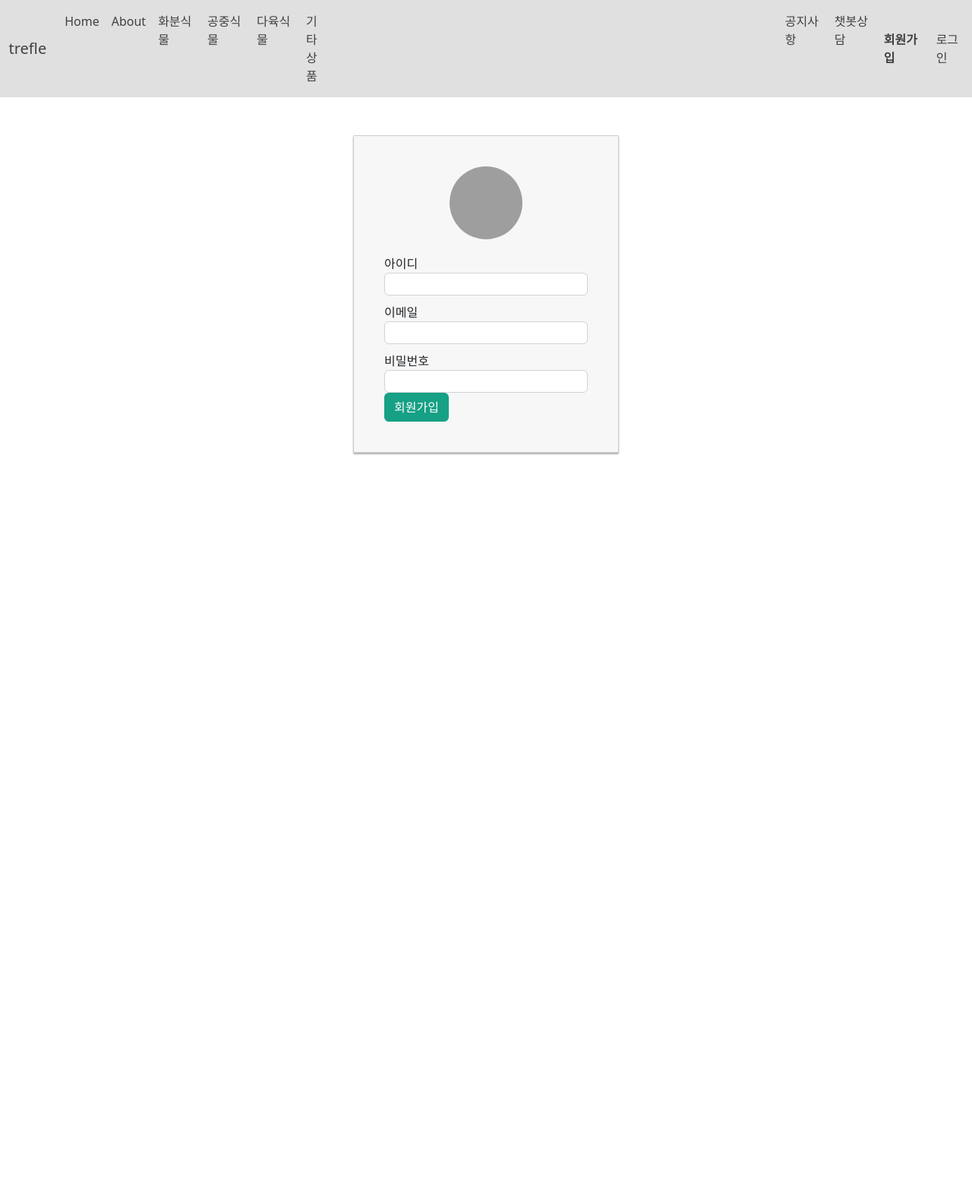
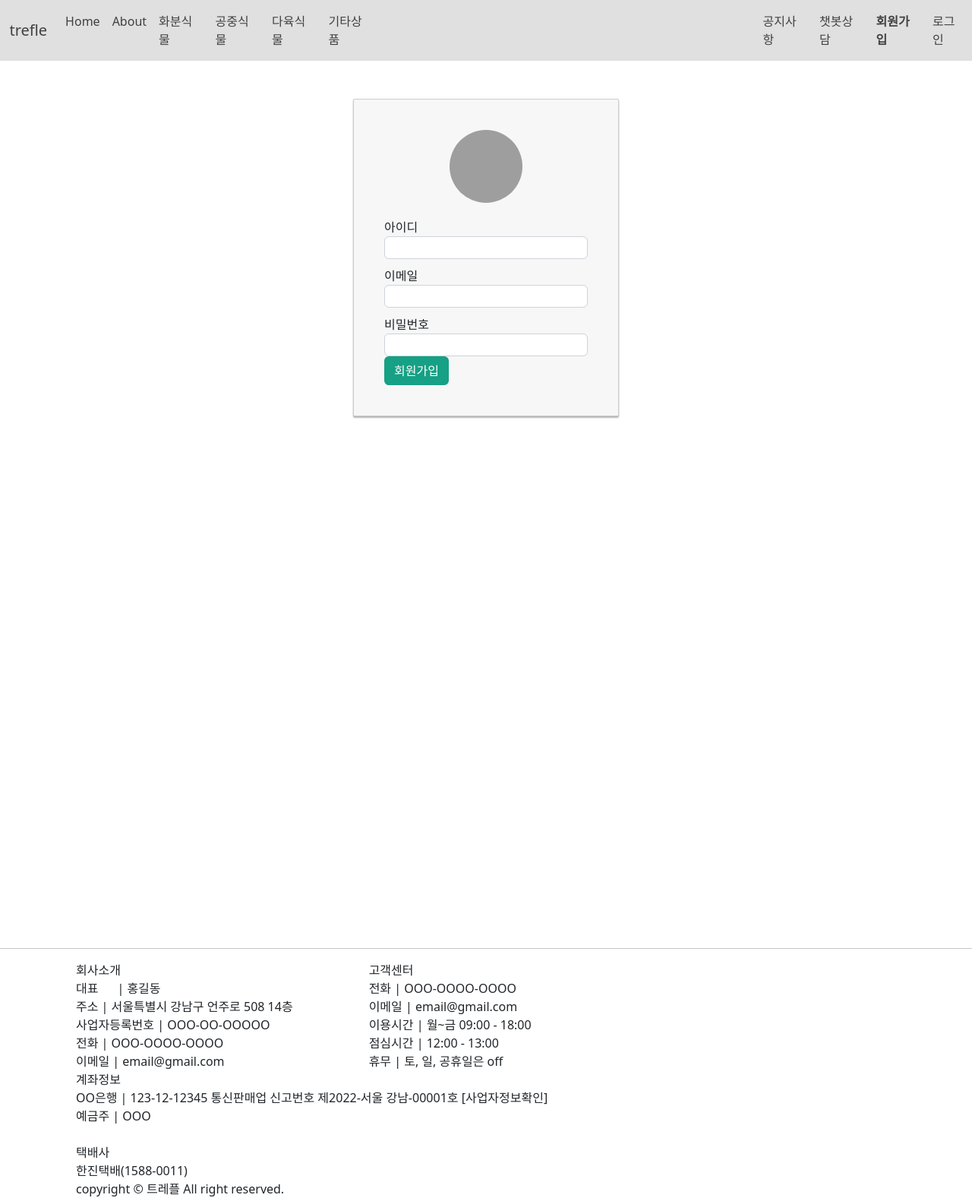
Before and after one commit to hwajin-jo/PlantShop_Front, a Vue app: page /#/register in a window 1280 px wide. Shown: the whole page at 76% size. Before the commit the page ends 800 px from the top, so only its background shows below. Built offline with nearby package versions, Linux system fonts and the light colour scheme; grey boxes are pictures that could not be loaded.

Commit message:
푸터추가

```diff
--- a/src/App.vue
+++ b/src/App.vue
@@ -30,7 +30,7 @@
           </router-link>
         </li>
         <li class="nav-item" @click="refreshList()">
-          <router-link to="/product/기타상품" style="color: rgb(64, 64, 64); margin-right: 600px;" class="nav-link">
+          <router-link to="/product/기타상품" style="color: rgb(64, 64, 64); margin-right: 500px;" class="nav-link">
             기타상품
           </router-link>
         </li>
@@ -82,6 +82,38 @@
     </nav>
 
       <router-view />
+
+      <div style="margin-top: 700px;"></div>
+
+    <footer>
+      <hr>
+        <div style="float: left; margin-left: 100px;">
+            회사소개<br>
+            대표 &nbsp;&nbsp;&nbsp;&nbsp;&nbsp;| 홍길동 <br>
+            주소 | 서울특별시 강남구 언주로 508 14층 <br>
+            사업자등록번호 | OOO-OO-OOOOO <br>
+            전화 | OOO-OOOO-OOOO <br>
+            이메일 | email@gmail.com <br>
+        </div>
+        <div style="float: left; margin-left: 100px;">
+            고객센터<br>
+            전화 | OOO-OOOO-OOOO <br>
+            이메일 | email@gmail.com <br>
+            이용시간 | 월~금 09:00 - 18:00 <br>
+            점심시간 | 12:00 - 13:00 <br>
+            휴무 | 토, 일, 공휴일은 off <br>
+        </div>
+        <div style="float: left;margin-left: 100px; ">
+            계좌정보<br>
+            OO은행 | 123-12-12345 통신판매업 신고번호 제2022-서울 강남-00001호 [사업자정보확인] <br>
+            예금주 | OOO <br> <br>
+            택배사<br>
+            한진택배(1588-0011) <br>
+            copyright &copy; 트레플 All right reserved.
+        </div>
+
+    </footer>
+     <div style="margin-top: 200px;"></div>
 
   </div>
 </template>
--- a/src/views/RegisterView.vue
+++ b/src/views/RegisterView.vue
@@ -20,7 +20,8 @@
             <div
               v-if="submitted && errors.has('username')"
               class="alert-danger"
-            >{{errors.first('username')}}</div>
+              role="alert"
+            >아이디는 필수입니다.</div>
           </div>
           <div class="form-group">
             <label for="email">이메일</label>
@@ -34,7 +35,8 @@
             <div
               v-if="submitted && errors.has('email')"
               class="alert-danger"
-            >{{errors.first('email')}}</div>
+               role="alert"
+            >이메일은 필수입니다.</div>
           </div>
           <div class="form-group">
             <label for="password">비밀번호</label>
@@ -48,7 +50,8 @@
             <div
               v-if="submitted && errors.has('password')"
               class="alert-danger"
-            >{{errors.first('password')}}</div>
+              role="alert"
+            >비밀번호는 필수입니다.</div>
           </div>
           <div class="form-group">
             <button class="btn btn-block" style="background-color: rgb(22, 160, 133); color: white" >회원가입</button>
```
